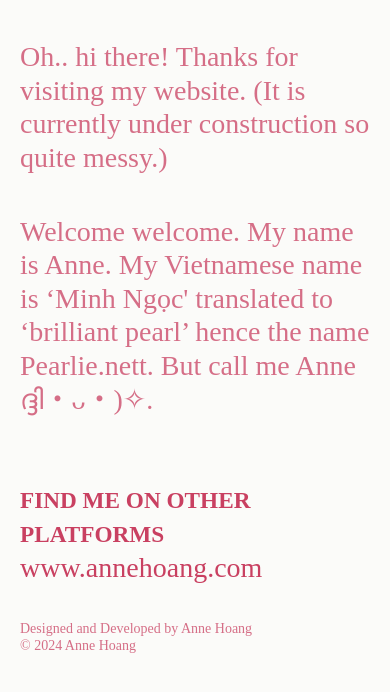
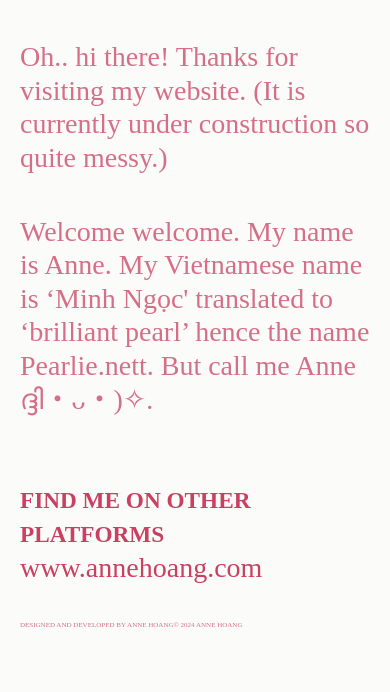
Before and after one commit to pearliedotnet/pearliedotnet.github.io, a plain HTML site: page index.html in a window 390 px wide. Shown: the part 142-834 px from the top of the page. Drawn offline with Linux system fonts and the light colour scheme; a script that the page names is missing.

Commit message:
Add files via upload
Update CSS of the copyright line

```diff
--- a/styles.css
+++ b/styles.css
@@ -105,8 +105,9 @@ h5 {
 
   .copyright {
     display: flex;
-    flex-direction: column;
-    font-size: 0.5em;
-    /*text-transform: uppercase;*/
+    flex-direction: row;
+    flex-wrap: wrap;
+    font-size: 0.25em;
+    text-transform: uppercase;
   }
 }
```
